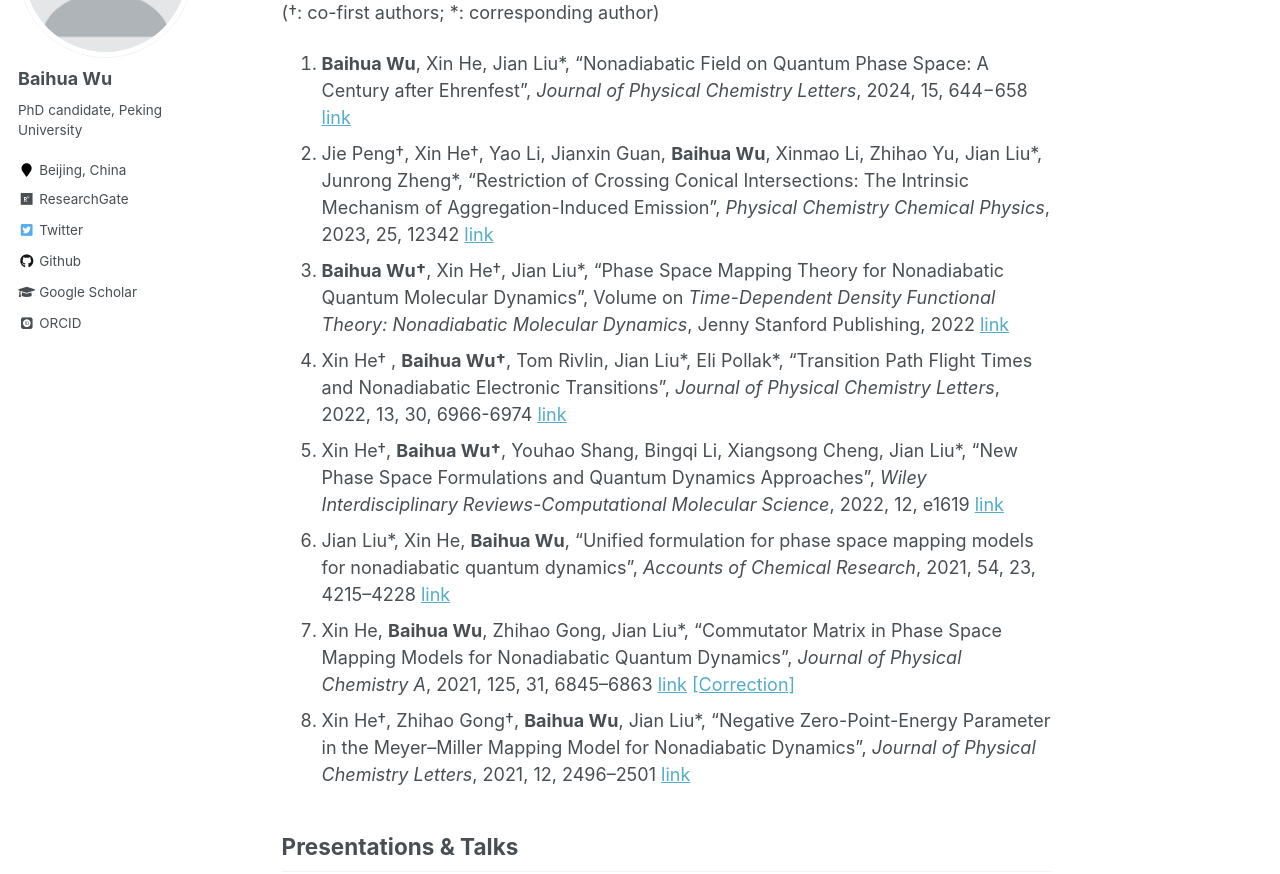
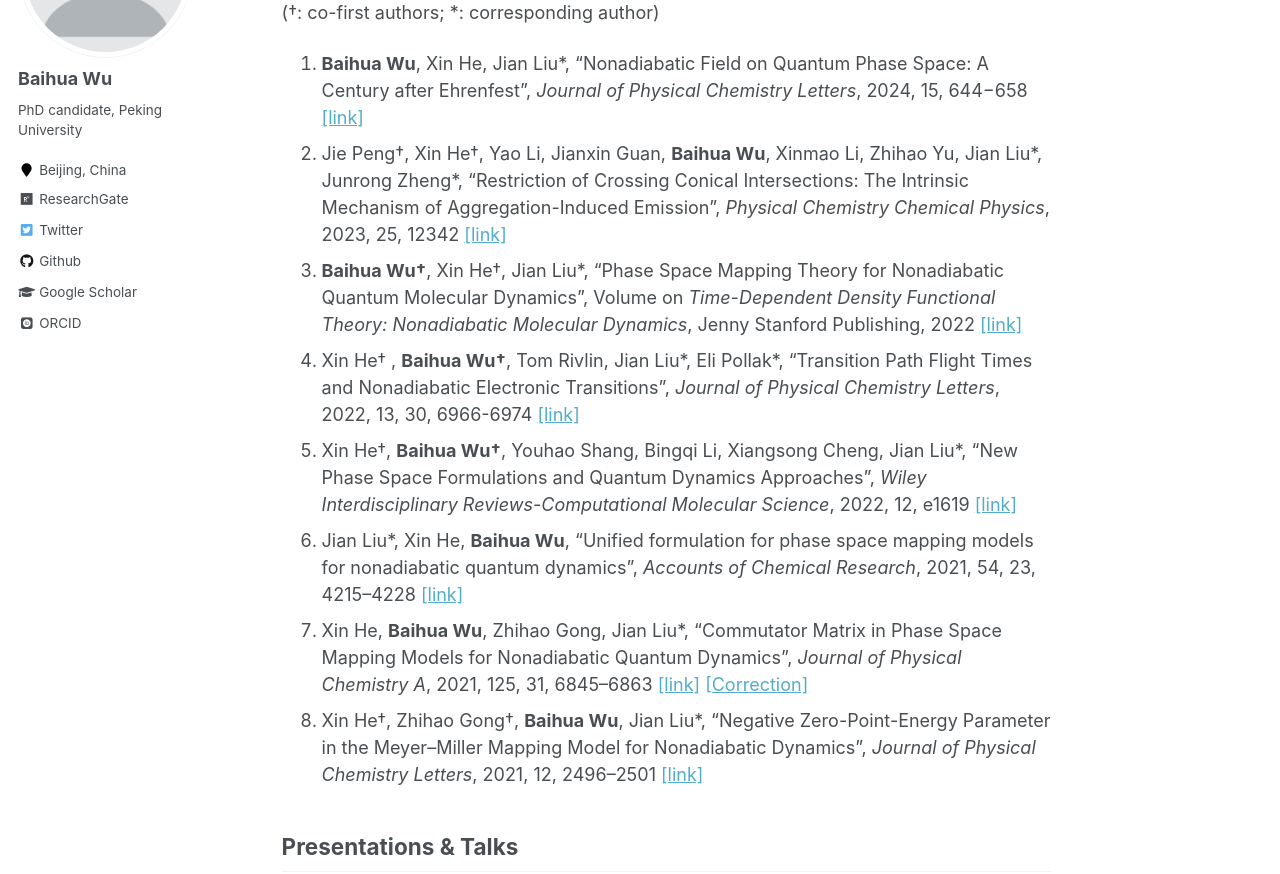
Before and after one commit to wubaihua/wubaihua.github.io, a Jekyll site: the page built from _pages/about.md, in a window 1280 px wide and 1400 px high, scrolled down 1967 px. Shown: the part 153-1027 px from the top of the window. Built offline with Jekyll 4.4.1, drawn with Linux system fonts in a browser that asks for light colours; some web fonts are replaced.

Commit message:
2024-1-17-2

```diff
--- a/_pages/about.md
+++ b/_pages/about.md
@@ -85,14 +85,14 @@ Email: wubaihua[AT]pku.edu.cn;   wubaihua19[AT]gmail.com
 
 (†: co-first authors; \*: corresponding author)
 
-8. **Baihua Wu**, Xin He, Jian Liu\*, "Nonadiabatic Field on Quantum Phase Space: A Century after Ehrenfest", *Journal of Physical Chemistry Letters*, 2024, 15, 644−658 [link](https://doi.org/10.1021/acs.jpclett.3c03385)
-7. Jie Peng†, Xin He†, Yao Li, Jianxin Guan, **Baihua Wu**, Xinmao Li, Zhihao Yu, Jian Liu\*, Junrong Zheng\*, "Restriction of Crossing Conical Intersections: The Intrinsic Mechanism of Aggregation-Induced Emission", *Physical Chemistry Chemical Physics*, 2023, 25, 12342 [link](https://doi.org/10.1039/d2cp05256c)
-6. **Baihua Wu†**, Xin He†, Jian Liu\*, "Phase Space Mapping Theory for Nonadiabatic Quantum Molecular Dynamics", Volume on *Time-Dependent Density Functional Theory: Nonadiabatic Molecular Dynamics*, Jenny Stanford Publishing, 2022 [link](https://www.taylorfrancis.com/chapters/edit/10.1201/9781003319214-11/)
-5. Xin He† , **Baihua Wu†**, Tom Rivlin, Jian Liu\*, Eli Pollak\*, "Transition Path Flight Times and Nonadiabatic Electronic Transitions", *Journal of Physical Chemistry Letters*, 2022, 13, 30, 6966-6974 [link](https://pubs.acs.org/doi/10.1021/acs.jpclett.2c01425)
-4. Xin He†, **Baihua Wu†**, Youhao Shang, Bingqi Li, Xiangsong Cheng, Jian Liu\*, "New Phase Space Formulations and Quantum Dynamics Approaches", *Wiley Interdisciplinary Reviews-Computational Molecular Science*, 2022, 12, e1619 [link](https://doi.org/10.1002/wcms.1619)
-3. Jian Liu\*, Xin He, **Baihua Wu**, "Unified formulation for phase space mapping models for nonadiabatic quantum dynamics", *Accounts of Chemical Research*, 2021, 54, 23, 4215–4228 [link](https://doi.org/10.1021/acs.accounts.1c00511)
-2. Xin He, **Baihua Wu**, Zhihao Gong, Jian Liu\*, "Commutator Matrix in Phase Space Mapping Models for Nonadiabatic Quantum Dynamics", *Journal of Physical Chemistry A*, 2021, 125, 31, 6845–6863 [link](https://doi.org/10.1021/acs.jpca.1c04429)  [[Correction]](https://doi.org/10.1021/acs.jpca.3c07974)
-1. Xin He†, Zhihao Gong†, **Baihua Wu**, Jian Liu\*, "Negative Zero-Point-Energy Parameter in the Meyer–Miller Mapping Model for Nonadiabatic Dynamics", *Journal of Physical Chemistry Letters*, 2021, 12, 2496–2501 [link](https://pubs.acs.org/doi/full/10.1021/acs.jpclett.1c00232)
+8. **Baihua Wu**, Xin He, Jian Liu\*, "Nonadiabatic Field on Quantum Phase Space: A Century after Ehrenfest", *Journal of Physical Chemistry Letters*, 2024, 15, 644−658 [[link]](https://doi.org/10.1021/acs.jpclett.3c03385)
+7. Jie Peng†, Xin He†, Yao Li, Jianxin Guan, **Baihua Wu**, Xinmao Li, Zhihao Yu, Jian Liu\*, Junrong Zheng\*, "Restriction of Crossing Conical Intersections: The Intrinsic Mechanism of Aggregation-Induced Emission", *Physical Chemistry Chemical Physics*, 2023, 25, 12342 [[link]](https://doi.org/10.1039/d2cp05256c)
+6. **Baihua Wu†**, Xin He†, Jian Liu\*, "Phase Space Mapping Theory for Nonadiabatic Quantum Molecular Dynamics", Volume on *Time-Dependent Density Functional Theory: Nonadiabatic Molecular Dynamics*, Jenny Stanford Publishing, 2022 [[link]](https://www.taylorfrancis.com/chapters/edit/10.1201/9781003319214-11/)
+5. Xin He† , **Baihua Wu†**, Tom Rivlin, Jian Liu\*, Eli Pollak\*, "Transition Path Flight Times and Nonadiabatic Electronic Transitions", *Journal of Physical Chemistry Letters*, 2022, 13, 30, 6966-6974 [[link]](https://pubs.acs.org/doi/10.1021/acs.jpclett.2c01425)
+4. Xin He†, **Baihua Wu†**, Youhao Shang, Bingqi Li, Xiangsong Cheng, Jian Liu\*, "New Phase Space Formulations and Quantum Dynamics Approaches", *Wiley Interdisciplinary Reviews-Computational Molecular Science*, 2022, 12, e1619 [[link]](https://doi.org/10.1002/wcms.1619)
+3. Jian Liu\*, Xin He, **Baihua Wu**, "Unified formulation for phase space mapping models for nonadiabatic quantum dynamics", *Accounts of Chemical Research*, 2021, 54, 23, 4215–4228 [[link]](https://doi.org/10.1021/acs.accounts.1c00511)
+2. Xin He, **Baihua Wu**, Zhihao Gong, Jian Liu\*, "Commutator Matrix in Phase Space Mapping Models for Nonadiabatic Quantum Dynamics", *Journal of Physical Chemistry A*, 2021, 125, 31, 6845–6863 [[link]](https://doi.org/10.1021/acs.jpca.1c04429)  [[Correction]](https://doi.org/10.1021/acs.jpca.3c07974)
+1. Xin He†, Zhihao Gong†, **Baihua Wu**, Jian Liu\*, "Negative Zero-Point-Energy Parameter in the Meyer–Miller Mapping Model for Nonadiabatic Dynamics", *Journal of Physical Chemistry Letters*, 2021, 12, 2496–2501 [[link]](https://pubs.acs.org/doi/full/10.1021/acs.jpclett.1c00232)
 
 ## Presentations & Talks
 * “Comprehensive Phase Space Mapping Model for Nonadiabatic Quantum Dynamics”
```
